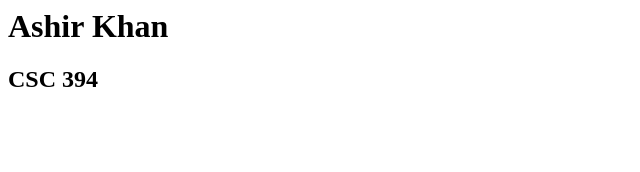
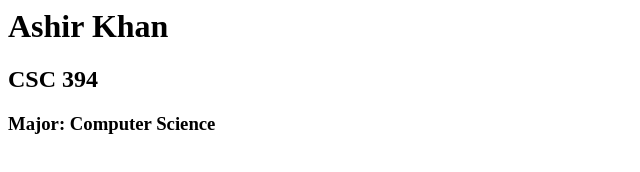
Before and after one commit to akhan207/csc-394-assignment-1, a plain HTML site: page index.html in a window 1280 px wide. Shown: the whole page, without its empty margins (0-640 px from the left). Drawn offline with Linux system fonts and the light colour scheme.

Commit message:
Update index.html
update

```diff
--- a/index.html
+++ b/index.html
@@ -1,9 +1,10 @@
 <html xmlns="http://www.w3.org/1999/xhtml" >
   <head>
-    <title>Ashir Khan Home Page</title>
+    <title>Ashir's Home Page</title>
   </head>
   <body>
     <h1>Ashir Khan</h1>
     <h2>CSC 394</h2>
+    <h3>Major: Computer Science</h3>
   </body>
 </html>
```
